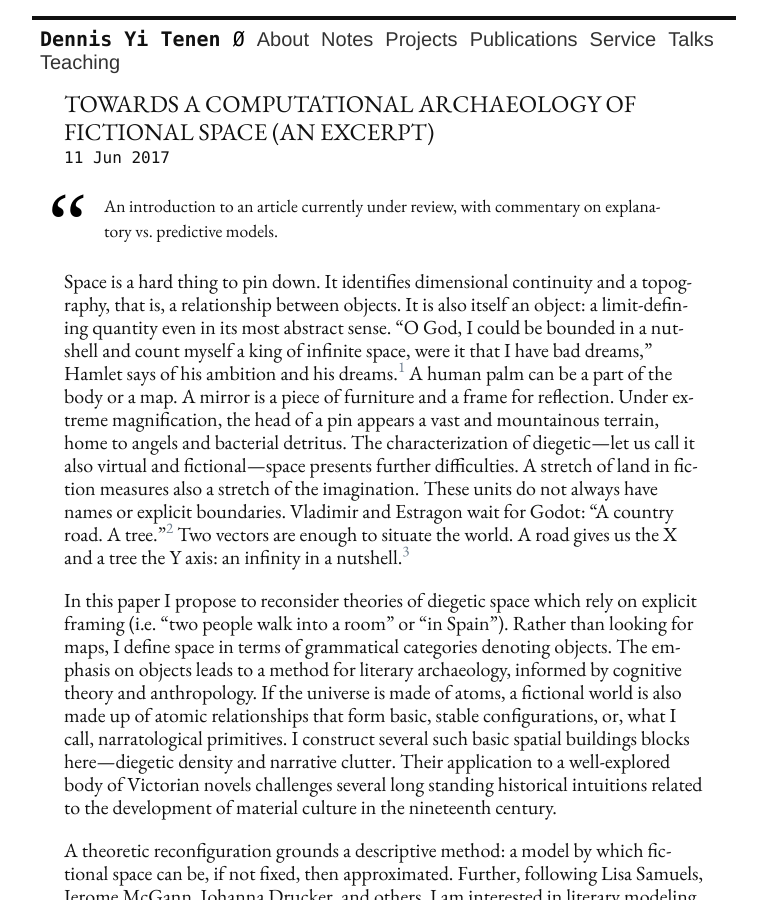
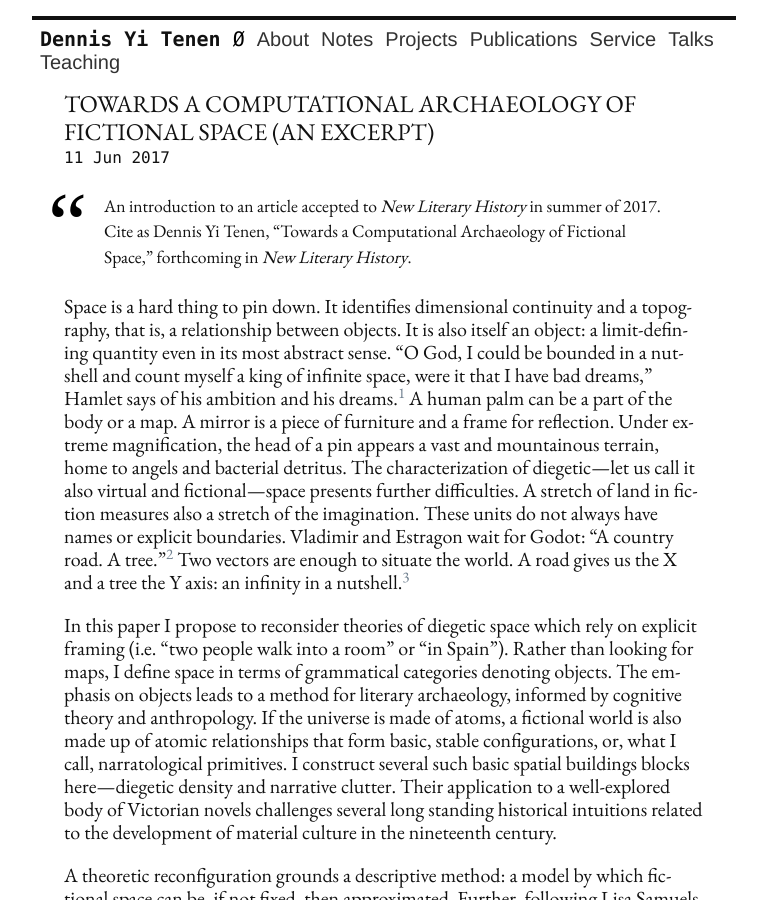
Before and after one commit to denten/denten.github.io, a Jekyll site: the page built from _posts/2017-06-11-narratological_primitives.md, in a window 1280 px wide and 900 px high. Shown: the whole window, without its empty margins (256-1023 px from the left). Built offline with Jekyll 4.4.1, drawn with Linux system fonts in a browser that asks for light colours; nearby versions of some CDN libraries; library files that are not in the unit come from our copies.

Commit message:
update computational arch

```diff
--- a/_posts/2017-06-11-narratological_primitives.md
+++ b/_posts/2017-06-11-narratological_primitives.md
@@ -7,8 +7,9 @@ categories:
 - think.stack
 ---
 
-> An introduction to an article currently under review, with commentary on
-explanatory vs. predictive models.
+> An introduction to an article accepted to *New Literary History* in summer
+> of 2017. Cite as Dennis Yi Tenen, "Towards a Computational Archaeology of
+> Fictional Space," forthcoming in *New Literary History*.
 
 Space is a hard thing to pin down. It identifies dimensional continuity and a
 topography, that is, a relationship between objects. It is also itself an
```
